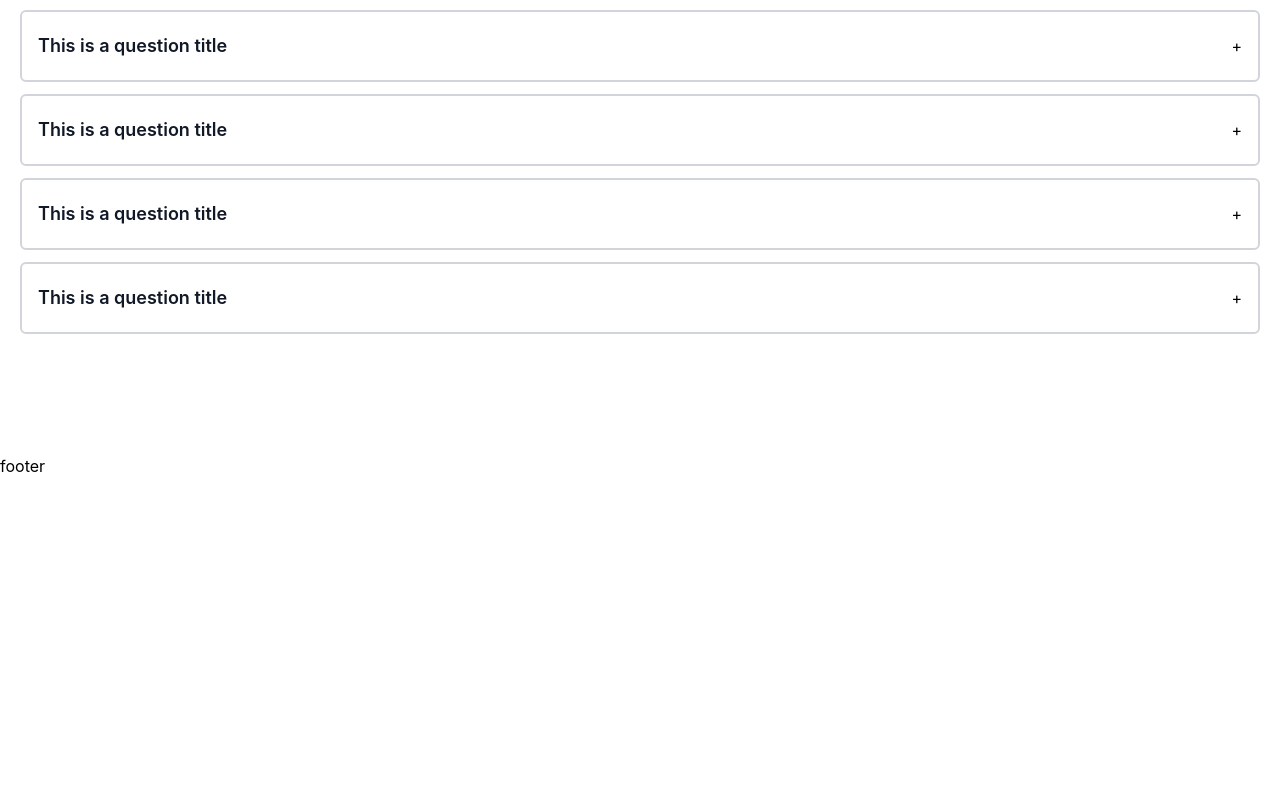
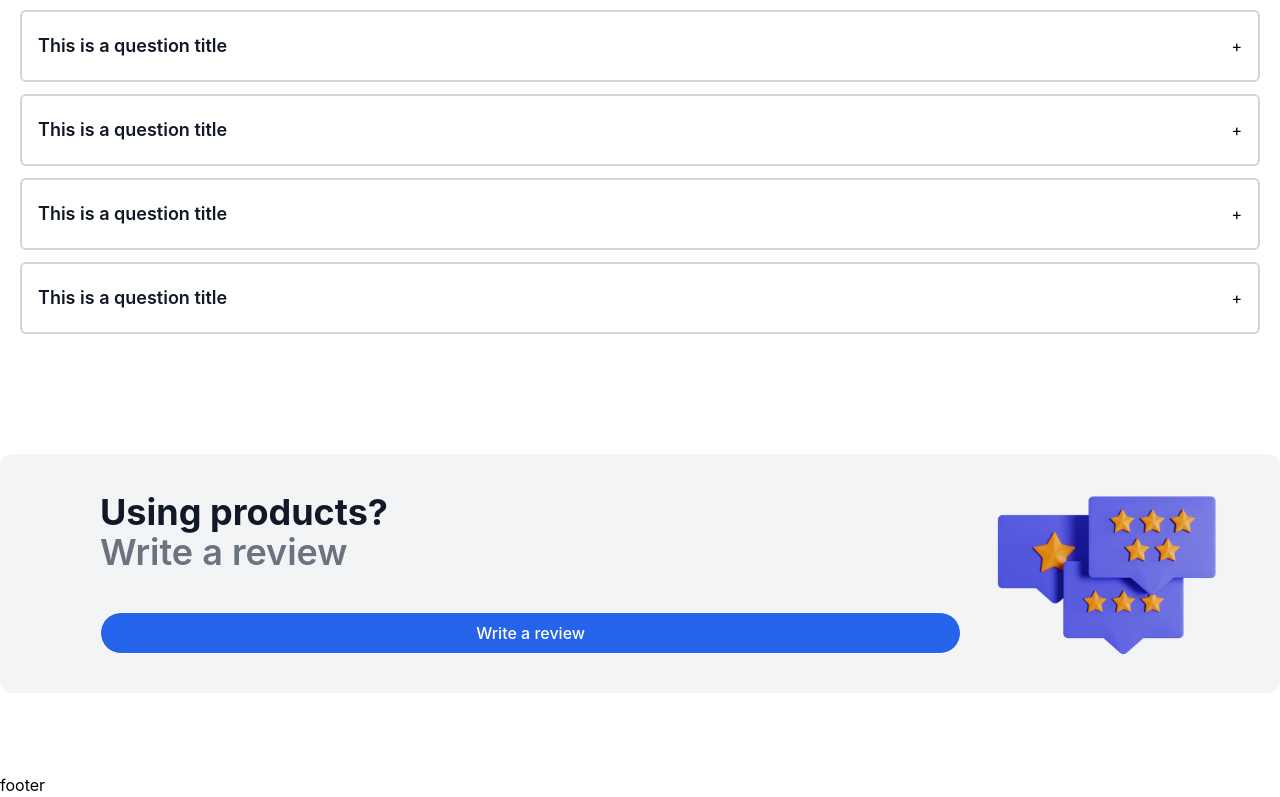
Before and after one commit to cxmelloo/softLog, a React (Vite) app: page / in a window 1280 px wide. Shown: the part 3322-4119 px from the top of the page. Before the commit the page ends 3800 px from the top, so only its background shows below. Built offline with nearby package versions, Linux system fonts and the light colour scheme.

Commit message:
Review jsx

```diff
--- a/src/List/ListItems.jsx
+++ b/src/List/ListItems.jsx
@@ -1,4 +1,4 @@
-import ListImg from '../List/ListImg.svg'
+import ListImg from './ListImg.svg'
 
 function ListItems() {
   const items = Array.from({ length: 12 }, (_, index) => ({
--- a/src/List/Lists.jsx
+++ b/src/List/Lists.jsx
@@ -1,4 +1,4 @@
-import filterImg from '../List/Filter.svg'
+import filterImg from './Filter.svg'
 import ListItems from './ListItems';
 
 function Lists() {
--- a/src/Related/RelateList.jsx
+++ b/src/Related/RelateList.jsx
@@ -1,4 +1,4 @@
-import Img from '../Related/arrow.svg'
+import Img from './arrow.svg'
 
 function RelateList() {
   const items = Array.from({ length: 6 }, (_, index) => ({
--- /dev/null
+++ b/src/components/Review.jsx
@@ -0,0 +1,23 @@
+import reviewImg from '../assets/Revieww.svg'
+
+function Review() {
+  return (
+    <section className="pb-20">
+      <div className="c-container flex flex-col-reverse md:flex-row items-center justify-between bg-[#F3F4F6] rounded-xl">
+
+        <div className="ml-0 md:ml-20 pt-10 md:pt-0 pb-10 md:pb-0 w-full">
+          <h1 className="font-bold text-4xl text-[#111827]">Using products?</h1>
+          <h2 className="font-semibold text-4xl text-[#6B7280] mb-10">Write a review</h2>
+          <button className="blue-btn w-full md:px-7">Write a review</button>
+        </div>
+
+        <div>
+          <img className="w-full" src={reviewImg} alt="Review Image"/>
+        </div>
+
+      </div>
+    </section>
+  )
+}
+
+export default Review
--- a/src/pages/Home.jsx
+++ b/src/pages/Home.jsx
@@ -1,5 +1,6 @@
 import FAQ from "../components/Faq";
 import Hero from "../components/Hero";
+import Review from "../components/Review";
 import Lists from "../List/Lists";
 import Relate from "../Related/Relate";
 
@@ -10,6 +11,7 @@ return (
     <Lists/>
     <Relate/>
     <FAQ/>
+    <Review/>
     </>
 )
 }
```
Also changed, not shown: src/assets/Revieww.svg (added).
